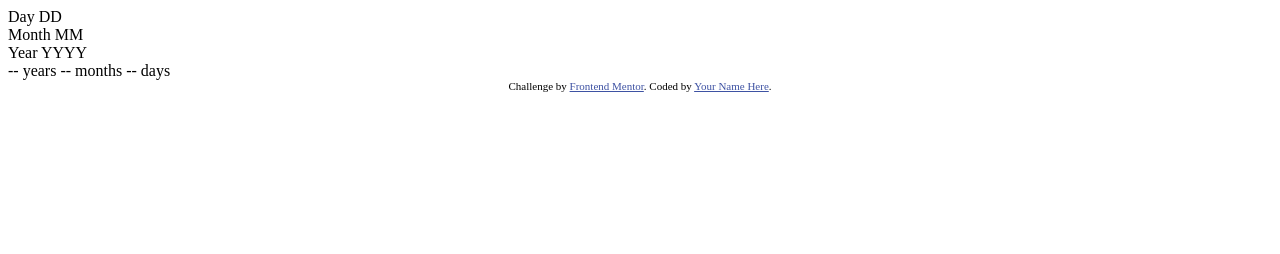
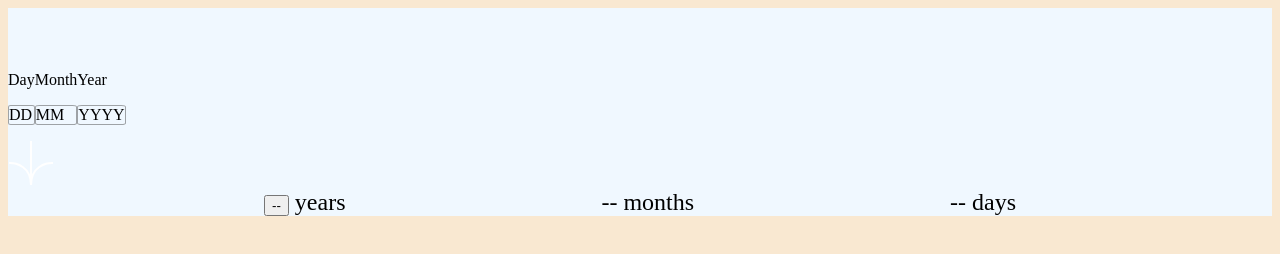
Before and after one commit to BYDINARES/app-calculator-age, a plain HTML site: page index.html in a window 1280 px wide. Drawn offline with Linux system fonts and the light colour scheme.

Commit message:
Organization of the html elements and the adding of basic CSS

```diff
--- a/index.html
+++ b/index.html
@@ -20,33 +20,37 @@
 
 </head>
 <body>
+  <div class="whole-container">
     <div class="top">
       <div class="day">
         Day
-      DD
+        <p>DD</p>
       </div>
       <div class="month">
         Month
-      MM
+        <p>MM</p>
       </div>
 
       <div class="year">
         Year
-      YYYY
+        <p>YYYY</p>
+      </div>
     </div>
 
-  </div>
+    <svg class="arrow" xmlns="http://www.w3.org/2000/svg" width="46" height="44" viewBox="0 0 46 44"><g fill="none" stroke="#FFF" stroke-width="2"><path d="M1 22.019C8.333 21.686 23 25.616 23 44M23 44V0M45 22.019C37.667 21.686 23 25.616 23 44"/></g></svg>
 
     <div class="bottom">
-    -- years
+      <div>
+        <button>--</button>
+        years
+      </div>
+      <div>
         -- months
+      </div>
+      <div>
         -- days
       </div>
-
-
-  <div class="attribution">
-    Challenge by <a href="https://www.frontendmentor.io?ref=challenge" target="_blank">Frontend Mentor</a>.
-    Coded by <a href="#">Your Name Here</a>.
+    </div>
   </div>
 </body>
 </html>
--- a/style.css
+++ b/style.css
@@ -0,0 +1,29 @@
+body {
+    background-color: #F9E8D1;
+}
+
+.whole-container {
+    background-color: aliceblue;
+    height: auto;
+}
+/*Top*/
+.top {
+    background-color:aliceblue;
+    display: flex;
+    justify-content: flex-start;
+    padding-top: 5%;
+}
+
+p {
+    border: 1px solid rgba(78, 78, 78, 0.5);
+    border-radius: 10%;
+
+}
+
+/*Bottom*/
+.bottom {
+    background-color:aliceblue;
+    display: flex;
+    justify-content: space-evenly;
+    font-size: 150%;
+}
```
Also changed, not shown: assets/images/icon-arrow.svg. Lines whose indentation alone changed are shown as unchanged.
